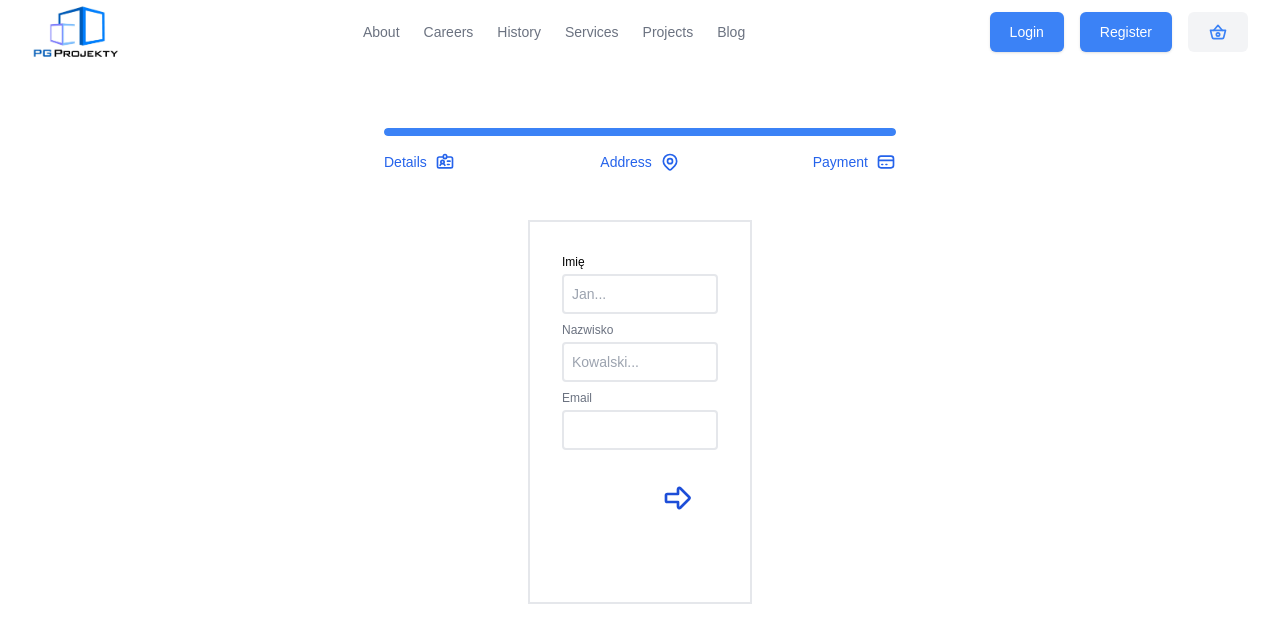
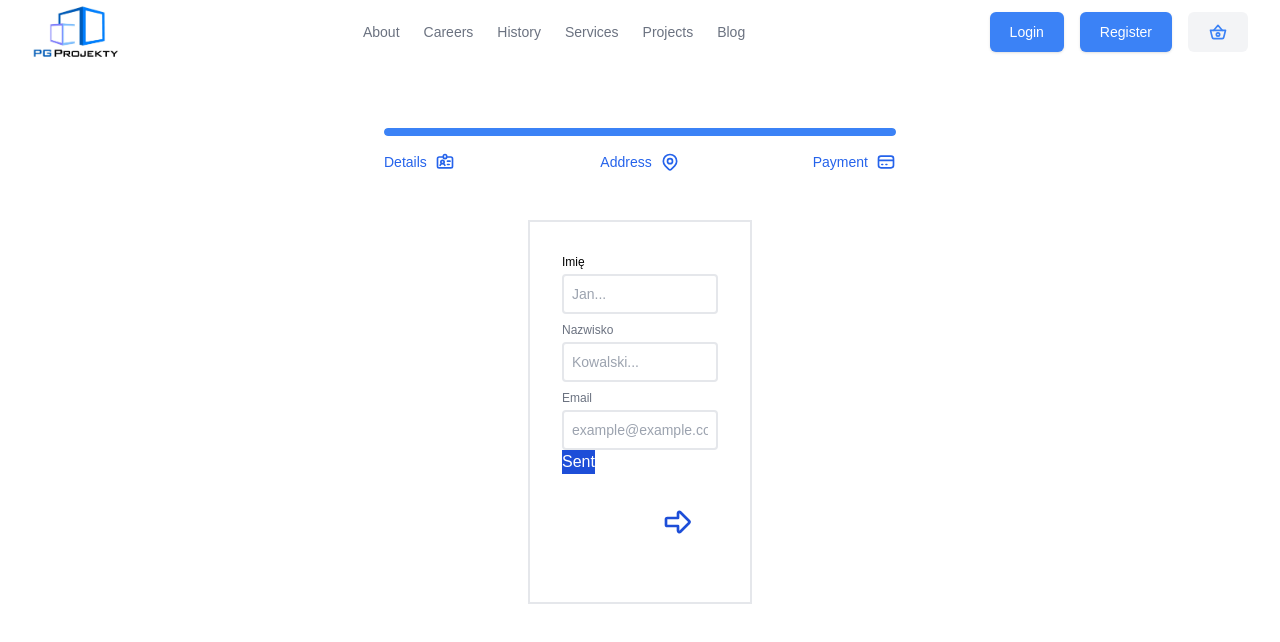
Before and after one commit to cukier91/e_shop, a Next.js app: page /order in a window 1280 px wide. Shown: the top 642 px of the page. Built offline with nearby package versions, Linux system fonts and the light colour scheme.

Commit message:
28.08.2022 -> bład appollo typescript

```diff
--- a/components/OrderForm/Address.tsx
+++ b/components/OrderForm/Address.tsx
@@ -38,16 +38,18 @@ export default function Address() {
 			<div className="relative mt-2">
 				<label
 					className="block text-xs font-medium text-gray-500"
-					htmlFor="email"
+					htmlFor="post_code"
 				>
 					{' '}
-					Email{' '}
+					Kod pocztowy{' '}
 				</label>
 
 				<input
 					className="w-full p-2 mt-1 text-sm border-2 border-gray-200 rounded"
-					id="email"
-					type="email"
+					id="post_code"
+					type="text"
+					pattern="[0-9]*"
+                    placeholder='00-000'
 				/>
 			</div>
 		</>
--- a/components/OrderForm/Details.tsx
+++ b/components/OrderForm/Details.tsx
@@ -1,24 +1,37 @@
 import React from 'react';
+import { useField } from 'formik';
+
+const InputWithLabel = ({ name, label, placeholder }: any) => {
+	const [field, meta, error] = useField(name);
+	console.log(meta, error);
+
+	return (
+		<div className="relative">
+			<label
+				className="block text-xs font-medium text-black-500"
+				htmlFor={name}
+			>
+				{label}
+			</label>
+
+			<input
+				className="w-full p-2 mt-1 text-sm border-2 border-gray-200 rounded"
+				id={name}
+				name={field.name}
+				value={field?.value}
+				type="text"
+				placeholder={placeholder}
+				onChange={field.onChange}
+				onBlur={field.onBlur}
+			/>
+		</div>
+	);
+};
 
 export default function Details() {
 	return (
 		<>
-			<div className="relative">
-				<label
-					className="block text-xs font-medium text-black-500"
-					htmlFor="name"
-				>
-					{' '}
-					Imię{' '}
-				</label>
-
-				<input
-					className="w-full p-2 mt-1 text-sm border-2 border-gray-200 rounded"
-					id="name"
-					type="text"
-					placeholder="Jan..."
-				/>
-			</div>
+			<InputWithLabel name="name" label="Imię" placeholder="Jan..." />
 			<div className="relative mt-2">
 				<label
 					className="block text-xs font-medium text-gray-500"
@@ -48,8 +61,10 @@ export default function Details() {
 					className="w-full p-2 mt-1 text-sm border-2 border-gray-200 rounded"
 					id="email"
 					type="email"
+					placeholder="example@example.com"
 				/>
 			</div>
+            <button className='bg-blue-700 text-white' type='submit'>Sent</button>
 		</>
 	);
 }
--- a/pages/order/index.tsx
+++ b/pages/order/index.tsx
@@ -3,14 +3,18 @@ import React from 'react';
 import { useState } from 'react';
 import Details from '../../components/OrderForm/Details';
 import Address from '../../components/OrderForm/Address';
+import { useFormik, FormikProvider } from 'formik';
 
 export default function Order() {
 	const [stage, useStage] = useState<number>(1);
 
-	function changeStage(e: React.SyntheticEvent, param: number) {
-		e.preventDefault();
-		return useStage(stage + param);
-	}
+	const formik = useFormik({
+		initialValues: {},
+		onSubmit: (values) => {
+			console.log(values);
+		},
+	});
+
 
 	return (
 		<div className="px-4 py-6 md:px-12 md:py-8 lg:px-64 lg:py-16 xl:px-96 ">
@@ -89,13 +93,18 @@ export default function Order() {
 			</div>
 
 			<div className="flex h-screen justify-center mt-4 py-8 px-8 ">
-				<form className="w-full h-2/4 sm:h-2/3 md:w-3/6 md:h-3/6 lg:h-96 border-2 border-gray-200 px-8 py-8">
+				<FormikProvider value={formik}>
+					<form
+						className="w-full h-2/4 sm:h-2/3 md:w-3/6 md:h-3/6 lg:h-96 border-2 border-gray-200 px-8 py-8"
+						onSubmit={formik.handleSubmit}
+					>
 						{stage === 1 ? <Details /> : stage == 2 ? <Address /> : null}
 						<div className="relative h-20 w-full">
 							{stage === 3 ? null : (
 								<button
 									className="absolute bottom-0 right-0 h-16 w-16"
-								onClick={(e) => changeStage(e, 1)}
+									type="button"
+									onClick={() => useStage(stage + 1)}
 								>
 									<svg
 										xmlns="http://www.w3.org/2000/svg"
@@ -117,7 +126,8 @@ export default function Order() {
 							{stage === 1 ? null : (
 								<button
 									className="absolute bottom-0 left-0 h-16 w-16"
-								onClick={(e) => changeStage(e, -1)}
+									type="button"
+									onClick={() => useStage(stage - 1)}
 								>
 									<svg
 										xmlns="http://www.w3.org/2000/svg"
@@ -138,6 +148,7 @@ export default function Order() {
 							)}
 						</div>
 					</form>
+				</FormikProvider>
 			</div>
 		</div>
 	);
```
Also changed, not shown: codegen.yml (added, +12 -0 lines), package.json (+7 -2 lines), graphql/apolloClient.tsx (renamed from graphql/apolloClient.ts), 1 other file (tests, documents, lock files or other folders). Lines whose indentation alone changed are shown as unchanged.
